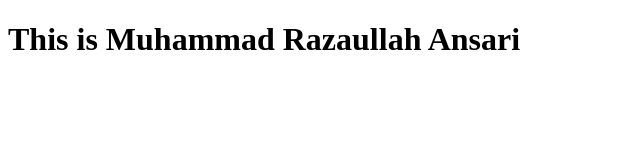
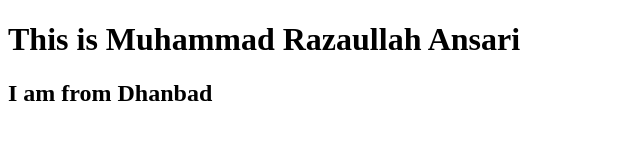
Before and after one commit to mdrazaullah/Test, a plain HTML site: page index.html in a window 1280 px wide. Shown: the whole page, without its empty margins (0-640 px from the left). Drawn offline with Linux system fonts and the light colour scheme.

Commit message:
Added the address

```diff
--- a/index.html
+++ b/index.html
@@ -8,5 +8,6 @@
 </head>
 <body>
     <h1>This is Muhammad Razaullah Ansari</h1>
+    <h2>I am from Dhanbad</h2>
 </body>
 </html>
```
